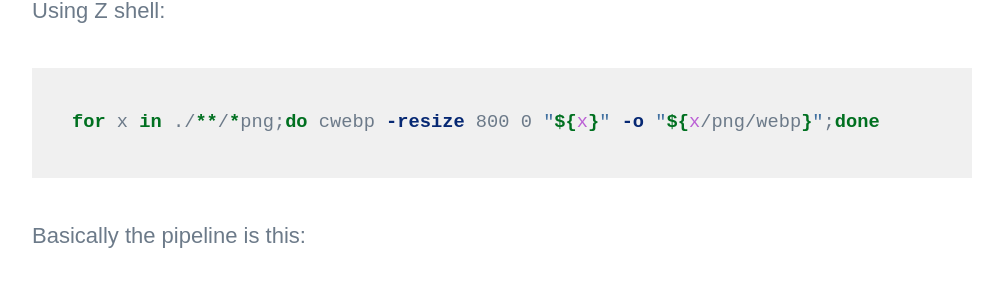
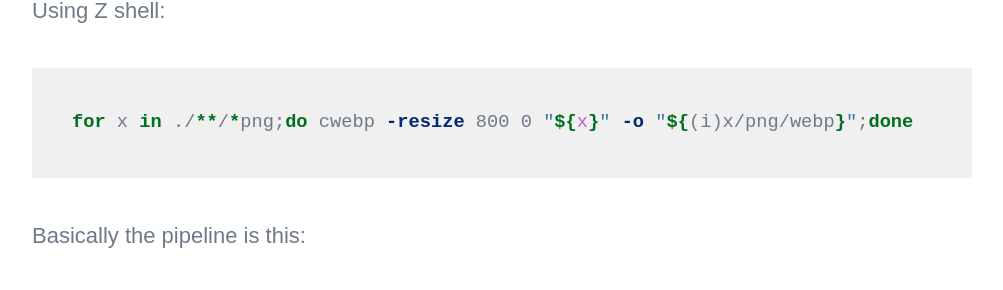
Before and after one commit to bubbafat/bubbafat.github.io, a Jekyll site: the page built from _posts/2022-03-15-converting-images-from-png-jpg-to-webp-and-resizing.md, in a window 1280 px wide and 900 px high, scrolled down 2242 px. Shown: the part 149-439 px from the top of the window, without its empty margins (138-1141 px from the left). Built offline with Jekyll 4.4.1, drawn with Linux system fonts in a browser that asks for light colours; nearby versions of some CDN libraries; some web fonts are replaced; comment, search, counter and statistics services are not loaded.

````diff
--- a/_posts/2022-03-15-converting-images-from-png-jpg-to-webp-and-resizing.md
+++ b/_posts/2022-03-15-converting-images-from-png-jpg-to-webp-and-resizing.md
@@ -52,7 +52,7 @@ for x in $(find . -iname '*.png');do cwebp -resize 800 0 "${x}" -o "${x%%png}"we
 Using Z shell:
 
 ```zsh
-for x in ./**/*png;do cwebp -resize 800 0 "${x}" -o "${x/png/webp}";done
+for x in ./**/*png;do cwebp -resize 800 0 "${x}" -o "${(i)x/png/webp}";done
 ```
 
 Basically the pipeline is this:
````
